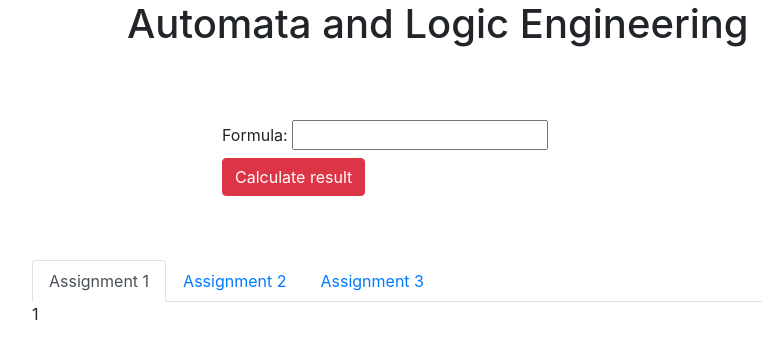
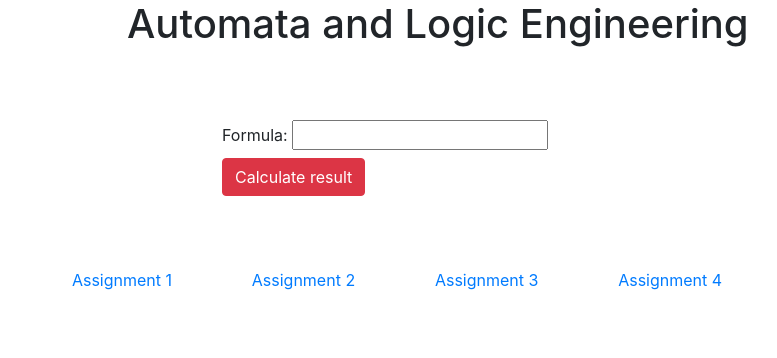
Before and after one commit to dmarkov00/Automata-and-logic-engineering-Client, an Angular app in the folder automata-and-logic-engineering-client/: page / in a window 1280 px wide. Shown: the top 358 px of the page, without its empty margins (243-1020 px from the left). Built offline with nearby package versions, Linux system fonts and the light colour scheme.

Commit message:
html routing fix

```diff
--- a/automata-and-logic-engineering-client/src/app/app-routing.module.ts
+++ b/automata-and-logic-engineering-client/src/app/app-routing.module.ts
@@ -4,7 +4,10 @@ import {CalculationResultComponent} from "./components/calculation-result/calcul
 
 
 const routes: Routes = [
-  {path: 'assignment1', component: CalculationResultComponent}
+  {path: 'assignment1', component: CalculationResultComponent},
+  {path: 'assignment2', component: CalculationResultComponent},
+  {path: 'assignment3', component: CalculationResultComponent}
+
 ];
 
 @NgModule({
--- a/automata-and-logic-engineering-client/src/app/app.component.html
+++ b/automata-and-logic-engineering-client/src/app/app.component.html
@@ -23,7 +23,11 @@
     </div>
 
   </div>
+  <div class="row">
+    <div class="col-8 offset-2">
+      <router-outlet></router-outlet>
 
-
+    </div>
+  </div>
 
 </div>
--- a/automata-and-logic-engineering-client/src/app/components/tab-bar/tab-bar.component.html
+++ b/automata-and-logic-engineering-client/src/app/components/tab-bar/tab-bar.component.html
@@ -1,19 +1,6 @@
-<ul class="nav nav-tabs" id="myTab" role="tablist">
-  <li class="nav-item">
-    <a class="nav-link active" id="home-tab" data-toggle="tab" href="#home" role="tab"
-       aria-selected="true">Assignment 1</a>
-  </li>
-  <li class="nav-item">
-    <a class="nav-link" id="profile-tab" data-toggle="tab" href="#profile" role="tab"
-       aria-selected="false">Assignment 2</a>
-  </li>
-  <li class="nav-item">
-    <a class="nav-link" id="contact-tab" data-toggle="tab" href="#contact" role="tab"
-       aria-selected="false">Assignment 3</a>
-  </li>
-</ul>
-<div class="tab-content" id="myTabContent">
-  <div class="tab-pane fade show active" id="home" role="tabpanel">1</div>
-  <div class="tab-pane fade" id="profile" role="tabpanel">2</div>
-  <div class="tab-pane fade" id="contact" role="tabpanel">3</div>
-</div>
+<nav class="nav nav-pills nav-fill">
+  <a class="nav-item nav-link" href="assignment1">Assignment 1</a>
+  <a class="nav-item nav-link" href="assignment2">Assignment 2</a>
+  <a class="nav-item nav-link" href="assignment3">Assignment 3</a>
+  <a class="nav-item nav-link" href="assignment4">Assignment 4</a>
+</nav>
```
Also changed, not shown: automata-and-logic-engineering-client/src/scripts.js (added, +12 -0 lines).
